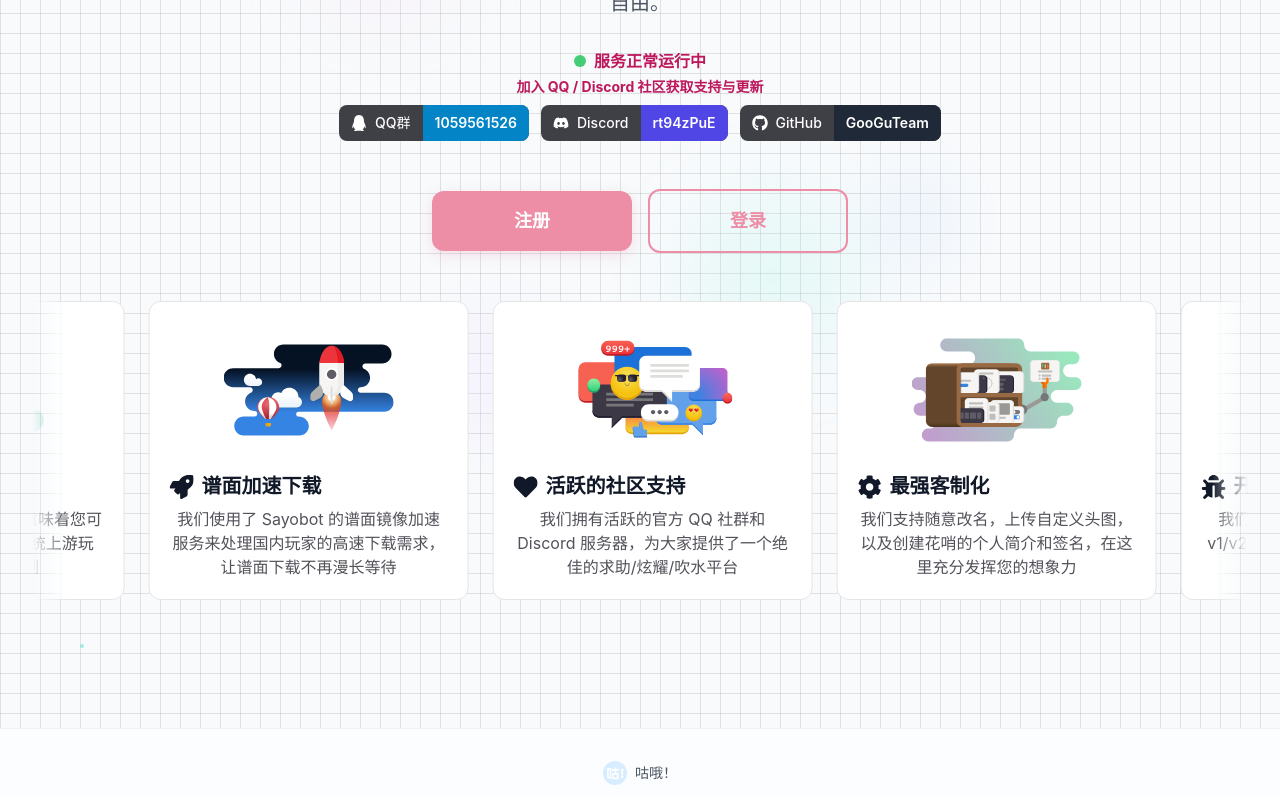
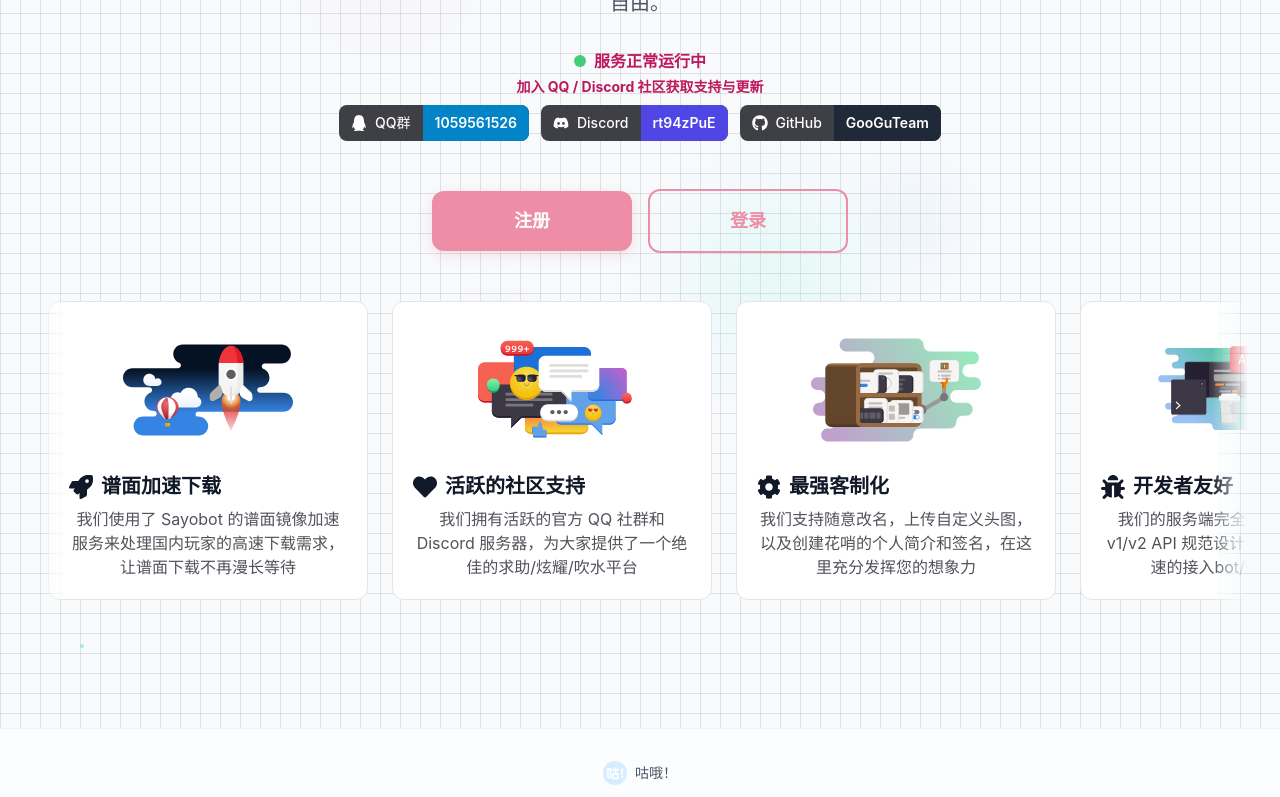
Before and after one commit to M1PPosu/lazer-frontend, a React (Vite) app: page / in a window 1280 px wide. Shown: the part 451-1248 px from the top of the page. Built offline with nearby package versions, Linux system fonts and the light colour scheme.

Commit message:
修复问题

```diff
--- a/package.json
+++ b/package.json
@@ -28,7 +28,8 @@
     "react-native-web": "^0.21.1",
     "react-router-dom": "^6.25.0",
     "react-tooltip": "^5.29.1",
-    "recharts": "^3.1.2"
+    "recharts": "^3.1.2",
+    "swiper": "^11.2.10"
   },
   "devDependencies": {
     "@eslint/js": "^9.32.0",
--- a/src/components/Home/HeroSection.tsx
+++ b/src/components/Home/HeroSection.tsx
@@ -1,8 +1,13 @@
-import React, { useState, useCallback, useEffect } from 'react';
+import React, { useState, useCallback } from 'react';
 import { Link } from 'react-router-dom';
-import { motion, useScroll } from 'motion/react';
-import { useSpring, animated } from '@react-spring/web';
+import { motion } from 'motion/react';
+import { Swiper, SwiperSlide } from 'swiper/react';
+import type { Swiper as SwiperType } from 'swiper';
+import { Autoplay } from 'swiper/modules';
 import { useAuth } from '../../hooks/useAuth';
+
+// Import Swiper styles
+import 'swiper/swiper-bundle.css';
 import InfoCard from '../InfoCard';
 import { features } from '../../data/features';
 import {
@@ -21,88 +26,29 @@ import {
 
 const HeroSection: React.FC = () => {
   const { isAuthenticated, user } = useAuth();
-  const [isHovered, setIsHovered] = useState(false);
-  const [scrollSpeed, setScrollSpeed] = useState(1);
-
-  // 监听页面滚动
-  const { scrollY } = useScroll();
-
-  // 响应式卡片尺寸
-  const [cardWidth, setCardWidth] = useState(320);
-  const [gap, setGap] = useState(24);
-
-  // 响应式尺寸计算
-  useEffect(() => {
-    const updateSizes = () => {
-      const width = window.innerWidth;
-      if (width < 480) { // 超小屏幕
-        setCardWidth(240);
-        setGap(12);
-      } else if (width < 640) { // 小屏幕
-        setCardWidth(260);
-        setGap(16);
-      } else if (width < 768) { // 中等屏幕
-        setCardWidth(288);
-        setGap(20);
-      } else {
-        setCardWidth(320);
-        setGap(24);
-      }
-    };
-
-    updateSizes();
-    window.addEventListener('resize', updateSizes);
-    return () => window.removeEventListener('resize', updateSizes);
-  }, []);
-
-  const totalWidth = cardWidth + gap;
-  const scrollDistance = totalWidth * features.length;
-
-  // 使用 react-spring 创建滚动动画
-  const [springProps, api] = useSpring(() => ({
-    from: { x: 0 },
-    to: { x: -scrollDistance },
-    config: {
-      duration: (features.length * 8000) / scrollSpeed
-    },
-    loop: true,
-    pause: isHovered
-  }));
-
-  // 监听滚动变化并调整速度
-  useEffect(() => {
-    const unsubscribe = scrollY.on('change', (latest) => {
-      // 根据滚动位置计算速度倍数 (1-2倍速)
-      const speedMultiplier = Math.min(1 + (latest / 2000), 2);
-      const roundedSpeed = Math.round(speedMultiplier * 10) / 10;
-
-      if (Math.abs(roundedSpeed - scrollSpeed) > 0.1) {
-        setScrollSpeed(roundedSpeed);
-      }
-    });
-
-    return () => unsubscribe();
-  }, [scrollY, scrollSpeed]);
-
-  // 更新动画配置当速度改变时
-  useEffect(() => {
-    api.start({
-      to: { x: -scrollDistance },
-      config: {
-        duration: (features.length * 8000) / scrollSpeed
-      },
-      loop: true,
-      pause: isHovered
-    });
-  }, [scrollSpeed, isHovered, api, scrollDistance]);
+  const [swiper, setSwiper] = useState<SwiperType | null>(null);
 
   const handleMouseEnter = useCallback(() => {
-    setIsHovered(true);
-  }, []);
+    if (swiper && swiper.autoplay) {
+      swiper.autoplay.stop();
+    }
+  }, [swiper]);
 
   const handleMouseLeave = useCallback(() => {
-    setIsHovered(false);
-  }, []);
+    if (swiper && swiper.autoplay) {
+      swiper.autoplay.start();
+    }
+  }, [swiper]);
+
+  // 处理触摸/拖动结束后恢复自动播放
+  const handleTouchEnd = useCallback(() => {
+    if (swiper && swiper.autoplay) {
+      // 延迟一点时间再恢复自动播放，确保用户操作完成
+      setTimeout(() => {
+        swiper.autoplay.start();
+      }, 1000);
+    }
+  }, [swiper]);
 
   return (
     <section className="relative overflow-hidden min-h-screen flex items-center py-12 sm:py-20 lg:py-32">
@@ -122,7 +68,7 @@ const HeroSection: React.FC = () => {
 
       <div className="relative max-w-7xl mx-auto px-4 sm:px-6 lg:px-8">
         {/* Main Content */}
-        <div className="text-center space-y-8 sm:space-y-12">
+        <div className="w-[90vw] md:w-full text-center space-y-8 sm:space-y-12">
           <motion.div initial={{ opacity: 0, y: 30 }} animate={{ opacity: 1, y: 0 }} transition={{ duration: 0.8 }} className="px-4">
             {/* Logo and brand */}
             <div className="flex items-center justify-center mb-6 sm:mb-8">
@@ -247,17 +193,31 @@ const HeroSection: React.FC = () => {
                 WebkitMaskImage: 'linear-gradient(to right, transparent 0%, black 3%, black 97%, transparent 100%)'
               }}
             >
-              <animated.div
-                className="flex"
-                style={{
-                  ...springProps,
-                  width: `${scrollDistance * 2}px`,
-                  gap: `${gap}px`,
-                  paddingLeft: '16px',
-                  paddingRight: '16px'
+              <Swiper
+                onSwiper={setSwiper}
+                modules={[Autoplay]}
+                slidesPerView="auto"
+                spaceBetween={24}
+                loop={true}
+                autoplay={{
+                  delay: 0,
+                  disableOnInteraction: false,
+                  pauseOnMouseEnter: false,
+                  reverseDirection: false
                 }}
+                speed={3000}
+                allowTouchMove={true}
+                resistanceRatio={0.85}
+                longSwipesRatio={0.25}
+                onTouchEnd={handleTouchEnd}
+                onSliderMove={() => {
+                  // 拖动时暂停自动播放
+                  if (swiper && swiper.autoplay) {
+                    swiper.autoplay.stop();
+                  }
+                }}
+                className="!px-4"
               >
-                {/* First set of cards */}
                 {features.map((feature, index) => {
                   const icons = [
                     <FaDesktop key="desktop" className="h-6 w-6" />,
@@ -271,13 +231,11 @@ const HeroSection: React.FC = () => {
                   ];
 
                   return (
+                    <SwiperSlide key={feature.id} className="!w-80">
                       <motion.div
-                      key={`first-${feature.id}`}
                         initial={{ opacity: 0, y: 20 }}
                         animate={{ opacity: 1, y: 0 }}
                         transition={{ duration: 0.6, delay: 0.5 + index * 0.1 }}
-                      className="flex-shrink-0"
-                      style={{ width: `${cardWidth}px` }}
                       >
                         <InfoCard
                           image={feature.image}
@@ -287,39 +245,10 @@ const HeroSection: React.FC = () => {
                           icon={icons[index]}
                         />
                       </motion.div>
+                    </SwiperSlide>
                   );
                 })}
-
-                {/* Second set of cards for seamless loop */}
-                {features.map((feature, index) => {
-                  const icons = [
-                    <FaDesktop key="desktop" className="h-6 w-6" />,
-                    <FaRocket key="rocket" className="h-6 w-6" />,
-                    <FaHeart key="heart" className="h-6 w-6" />,
-                    <FaCog key="cog" className="h-6 w-6" />,
-                    <FaBug key="bug" className="h-6 w-6" />,
-                    <FaCodeBranch key="code" className="h-6 w-6" />,
-                    <FaPaperPlane key="plane" className="h-6 w-6" />,
-                    <FaChartBar key="chart" className="h-6 w-6" />
-                  ];
-
-                  return (
-                    <motion.div
-                      key={`second-${feature.id}`}
-                      className="flex-shrink-0"
-                      style={{ width: `${cardWidth}px` }}
-                    >
-                      <InfoCard
-                        image={feature.image}
-                        imageAlt={feature.imageAlt}
-                        title={feature.title}
-                        content={feature.content}
-                        icon={icons[index]}
-                      />
-                    </motion.div>
-                  );
-                })}
-              </animated.div>
+              </Swiper>
             </div>
           </motion.div>
 
```
Also changed, not shown: src/components/Home/HeroSection_backup.tsx (deleted), 1 other file (tests, documents, lock files or other folders). Lines whose indentation alone changed are shown as unchanged.
